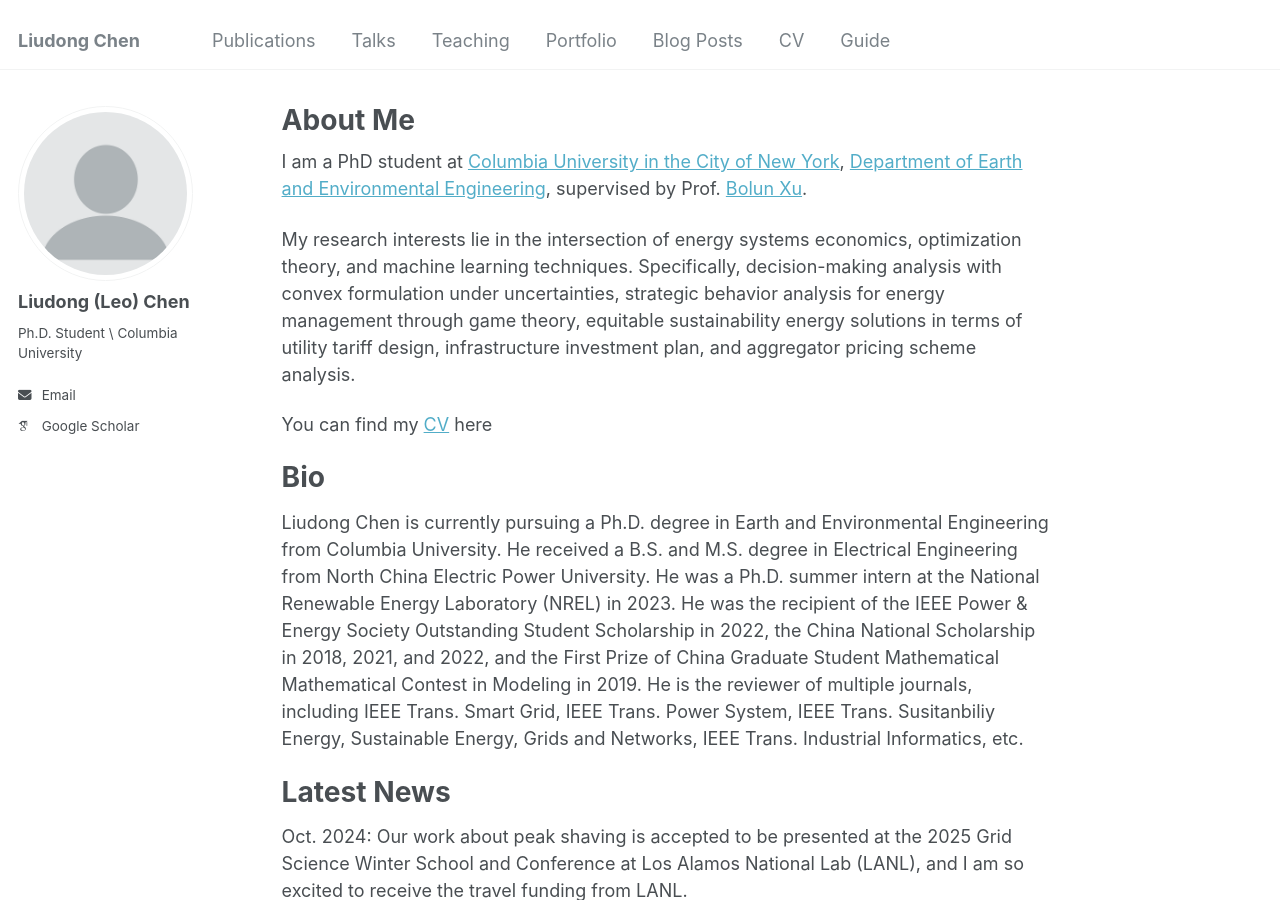
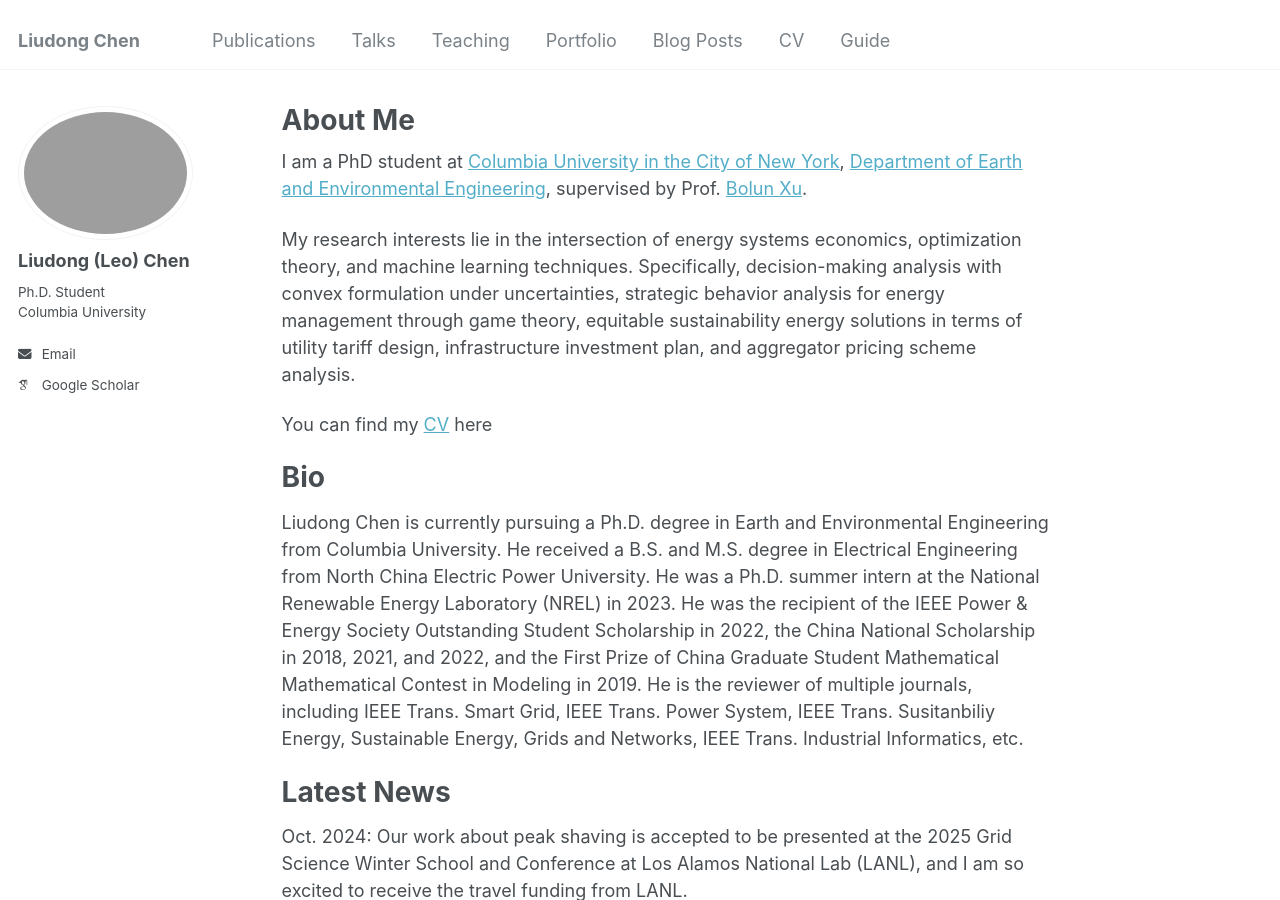
Before and after one commit to liudong-chen/liudong-chen.github.io, a Jekyll site: the page built from _pages/about.md, in a window 1280 px wide and 900 px high. Built offline with Jekyll 4.4.1, drawn with Linux system fonts in a browser that asks for light colours; some web fonts are replaced.

Commit message:
Update _config.yml

```diff
--- a/_config.yml
+++ b/_config.yml
@@ -11,7 +11,7 @@ locale                   : "en-US"
 title                    : "Liudong Chen"
 title_separator          : "-"
 name                     : &name "Your Name"
-description              : &description "personal description"
+description              :   Liudong Chen is a Ph.D student of Earth and Environmental Engineering at Columbia University.
 url                      : https://liudong-chen.github.io/ # the base hostname & protocol for your site e.g. "https://[your GitHub username].github.io"
 baseurl                  : "" # the subpath of your site, e.g. "/blog"
 repository               : "liudong-chen.github.io"
@@ -21,10 +21,11 @@ repository               : "liudong-chen.github.io"
 #               Additional customization can be done by editing /_includes/author-profile.html
 author:
   # Biographic information
-  avatar           : "profile.png"
+  avatar           : "/assets/Liudong_person.jpg"
   name             : "Liudong (Leo) Chen"
   pronouns         : # example: "she/her"
-  bio              : "Ph.D. Student \\ Columbia University"
+  bio              : "Ph.D. Student <br />
+                      Columbia University"
   # location         : "Earth"
   # employer         : "Red Brick University"
   uri              : # URL
@@ -32,7 +33,7 @@ author:
 
   # Academic websites
   arxiv            : # URL - Update with the correct link to your profile
-  googlescholar    : "https://scholar.google.com/citations?user=PS_CX0AAAAAJ"
+  googlescholar    : "https://scholar.google.com/citations?user=1dh-_F8AAAAJ"
   impactstory      : # URL
   # orcid            : "http://orcid.org/yourorcidurl"
   semantic         : # URL
```
